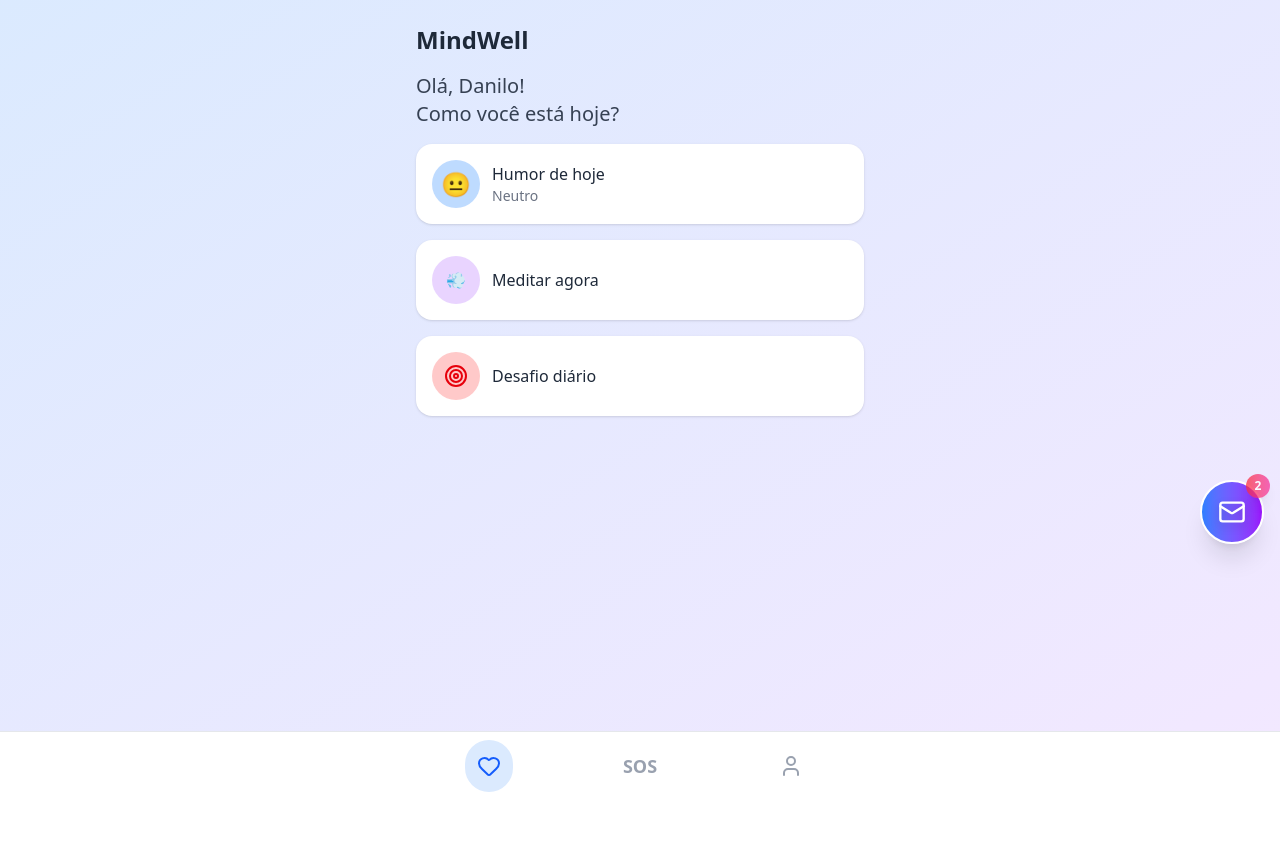
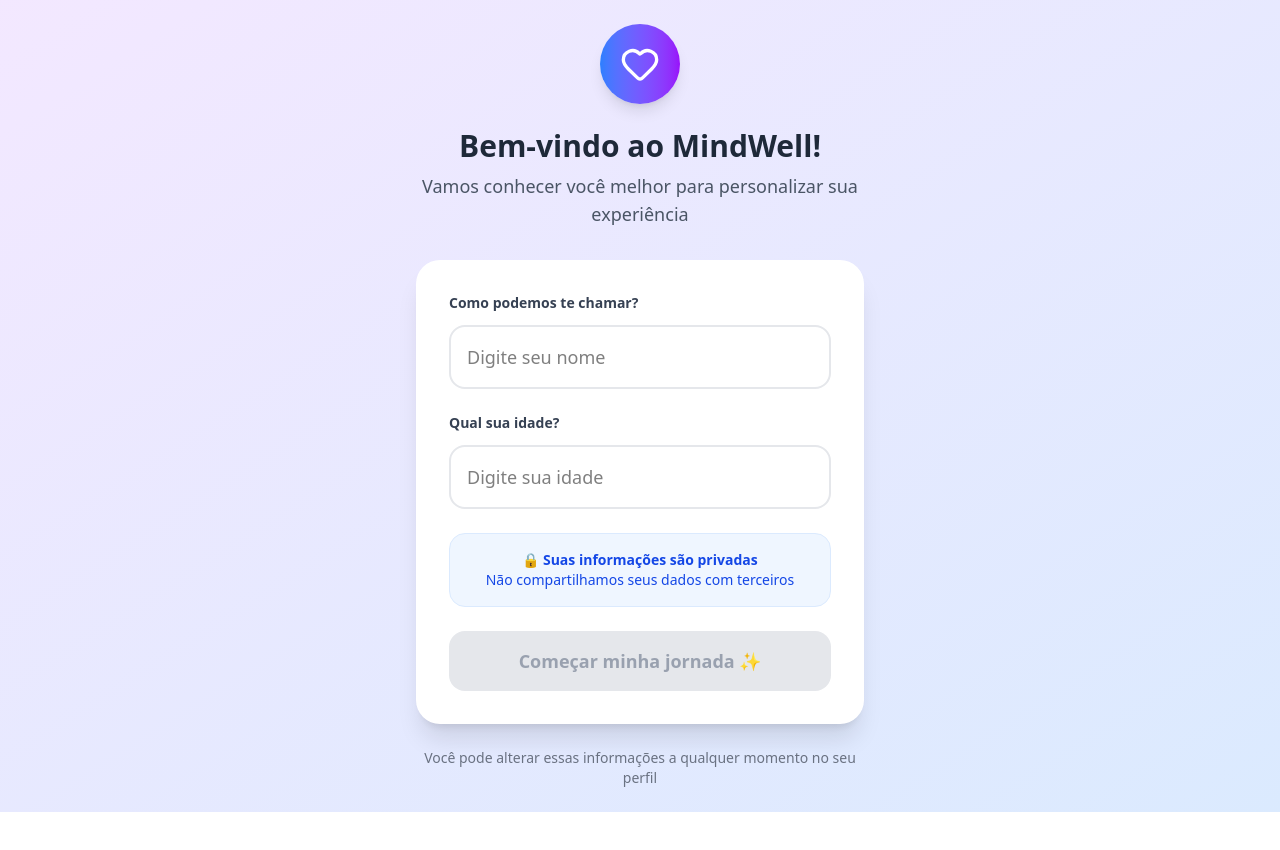
Before and after one commit to 3XP3CTR0/MindWellApp, a React (Vite) app: page / in a window 1280 px wide. Shown: the top 850 px of the page. Built offline with nearby package versions, Linux system fonts and the light colour scheme.

Commit message:
tela de perfil

```diff
--- a/src/MindWellApp.tsx
+++ b/src/MindWellApp.tsx
@@ -2,10 +2,13 @@ import React, { useState, useEffect } from 'react';
 import { ArrowLeft, Users, Music, Target, Heart, User, Edit3, Mail, X } from 'lucide-react';
 
 const MindWellApp = () => {
-  const [currentScreen, setCurrentScreen] = useState('home');
+  const [currentScreen, setCurrentScreen] = useState('onboarding');
+  const [isFirstTime, setIsFirstTime] = useState(true);
   const [mood, setMood] = useState<number | null>(null);
-  const [userName, setUserName] = useState('Danilo');
+  const [userName, setUserName] = useState('');
+  const [userAge, setUserAge] = useState('');
   const [tempName, setTempName] = useState('');
+  const [tempAge, setTempAge] = useState('');
   const [isEditing, setIsEditing] = useState(false);
   const [showModal, setShowModal] = useState(false);
   const [currentMessage, setCurrentMessage] = useState('');
@@ -75,6 +78,20 @@ const MindWellApp = () => {
   const closeModal = () => {
     setShowModal(false);
     setCurrentMessage('');
+  };
+
+  // Função para completar o onboarding
+  const completeOnboarding = () => {
+    if (tempName.trim() && tempAge.trim()) {
+      setUserName(tempName.trim());
+      setUserAge(tempAge.trim());
+      setIsFirstTime(false);
+      setCurrentScreen('home');
+      setTempName('');
+      setTempAge('');
+    } else {
+      alert('Por favor, preencha todos os campos para continuar.');
+    }
   };
 
   // Modal Component
@@ -147,6 +164,81 @@ const MindWellApp = () => {
       </div>
     );
   };
+
+  // Tela de Onboarding
+  const OnboardingScreen = () => (
+    <div className="min-h-screen bg-gradient-to-br from-purple-100 to-blue-100 p-6 flex items-center justify-center">
+      <div className="max-w-md w-full">
+        <div className="text-center mb-8">
+          <div className="w-20 h-20 bg-gradient-to-r from-blue-500 to-purple-600 rounded-full flex items-center justify-center mx-auto mb-6 shadow-lg">
+            <Heart className="w-10 h-10 text-white" />
+          </div>
+          <h1 className="text-3xl font-bold text-gray-800 mb-2">Bem-vindo ao MindWell!</h1>
+          <p className="text-gray-600 text-lg">Vamos conhecer você melhor para personalizar sua experiência</p>
+        </div>
+
+        <div className="bg-white rounded-3xl p-8 shadow-xl border border-white/50 backdrop-blur-sm">
+          <div className="space-y-6">
+            <div>
+              <label htmlFor="onboarding-name" className="block text-sm font-semibold text-gray-700 mb-3">
+                Como podemos te chamar?
+              </label>
+              <input
+                id="onboarding-name"
+                type="text"
+                value={tempName}
+                onChange={(e) => setTempName(e.target.value)}
+                placeholder="Digite seu nome"
+                className="w-full p-4 border-2 border-gray-200 rounded-2xl focus:outline-none focus:ring-2 focus:ring-blue-500 focus:border-transparent text-lg transition-all"
+                maxLength={30}
+                autoComplete="given-name"
+              />
+            </div>
+
+            <div>
+              <label htmlFor="onboarding-age" className="block text-sm font-semibold text-gray-700 mb-3">
+                Qual sua idade?
+              </label>
+              <input
+                id="onboarding-age"
+                type="number"
+                value={tempAge}
+                onChange={(e) => setTempAge(e.target.value)}
+                placeholder="Digite sua idade"
+                className="w-full p-4 border-2 border-gray-200 rounded-2xl focus:outline-none focus:ring-2 focus:ring-blue-500 focus:border-transparent text-lg transition-all"
+                min="1"
+                max="120"
+                autoComplete="age"
+              />
+            </div>
+
+            <div className="bg-blue-50 rounded-2xl p-4 border border-blue-100">
+              <p className="text-blue-700 text-sm text-center">
+                <span className="font-semibold">🔒 Suas informações são privadas</span><br />
+                Não compartilhamos seus dados com terceiros
+              </p>
+            </div>
+
+            <button
+              onClick={completeOnboarding}
+              disabled={!tempName.trim() || !tempAge.trim()}
+              className={`w-full py-4 rounded-2xl font-semibold text-lg transition-all duration-300 transform ${
+                tempName.trim() && tempAge.trim()
+                  ? 'bg-gradient-to-r from-blue-500 to-purple-600 text-white hover:from-blue-600 hover:to-purple-700 hover:scale-105 shadow-lg shadow-blue-200'
+                  : 'bg-gray-200 text-gray-400 cursor-not-allowed'
+              }`}
+            >
+              Começar minha jornada ✨
+            </button>
+          </div>
+        </div>
+
+        <p className="text-center text-gray-500 text-sm mt-6">
+          Você pode alterar essas informações a qualquer momento no seu perfil
+        </p>
+      </div>
+    </div>
+  );
 
   const HomeScreen = () => (
     <div className="min-h-screen bg-gradient-to-br from-blue-100 to-purple-100 p-6">
@@ -235,20 +327,25 @@ const MindWellApp = () => {
     const handleStartEdit = () => {
       setIsEditing(true);
       setTempName(userName);
+      setTempAge(userAge);
     };
 
     const handleSave = () => {
-      if (tempName.trim()) {
+      if (tempName.trim() && tempAge.trim()) {
         setUserName(tempName.trim());
+        setUserAge(tempAge.trim());
         setIsEditing(false);
         setTempName('');
-        setCurrentScreen('home');
+        setTempAge('');
+      } else {
+        alert('Por favor, preencha todos os campos.');
       }
     };
 
     const handleCancel = () => {
       setIsEditing(false);
       setTempName('');
+      setTempAge('');
     };
 
     return (
@@ -271,33 +368,67 @@ const MindWellApp = () => {
 
           <div className="bg-white rounded-2xl p-6 shadow-sm mb-6">
             <div className="flex items-center justify-between mb-4">
-              <h3 className="text-lg font-semibold text-gray-800">Seu nome</h3>
+              <h3 className="text-lg font-semibold text-gray-800">Suas informações</h3>
               <Edit3 className="w-5 h-5 text-gray-400" />
             </div>
 
             <div className="space-y-4">
               {!isEditing ? (
-                <div className="flex items-center justify-between">
-                  <span className="text-lg text-gray-700">{userName}</span>
+                <>
+                  <div className="flex items-center justify-between p-3 bg-gray-50 rounded-xl">
+                    <div>
+                      <span className="text-sm text-gray-500 block">Nome</span>
+                      <span className="text-lg text-gray-700 font-medium">{userName}</span>
+                    </div>
+                  </div>
+
+                  <div className="flex items-center justify-between p-3 bg-gray-50 rounded-xl">
+                    <div>
+                      <span className="text-sm text-gray-500 block">Idade</span>
+                      <span className="text-lg text-gray-700 font-medium">{userAge} anos</span>
+                    </div>
+                  </div>
+
                   <button
                     onClick={handleStartEdit}
-                    className="px-4 py-2 bg-blue-500 text-white rounded-lg font-medium hover:bg-blue-600 transition-colors"
+                    className="w-full px-4 py-3 bg-blue-500 text-white rounded-xl font-medium hover:bg-blue-600 transition-colors mt-4"
                   >
-                    Editar
+                    Editar informações
                   </button>
-                </div>
+                </>
               ) : (
                 <>
+                  <div>
+                    <label htmlFor="profile-name" className="block text-sm font-medium text-gray-700 mb-2">Nome</label>
                     <input
+                      id="profile-name"
                       type="text"
                       value={tempName}
                       onChange={(e) => setTempName(e.target.value)}
                       placeholder="Digite seu nome"
                       className="w-full p-3 border border-gray-200 rounded-xl focus:outline-none focus:ring-2 focus:ring-blue-500 focus:border-transparent"
+                      maxLength={30}
+                      autoComplete="given-name"
                       autoFocus
                     />
+                  </div>
 
-                  <div className="flex space-x-3">
+                  <div>
+                    <label htmlFor="profile-age" className="block text-sm font-medium text-gray-700 mb-2">Idade</label>
+                    <input
+                      id="profile-age"
+                      type="number"
+                      value={tempAge}
+                      onChange={(e) => setTempAge(e.target.value)}
+                      placeholder="Digite sua idade"
+                      className="w-full p-3 border border-gray-200 rounded-xl focus:outline-none focus:ring-2 focus:ring-blue-500 focus:border-transparent"
+                      min="1"
+                      max="120"
+                      autoComplete="age"
+                    />
+                  </div>
+
+                  <div className="flex space-x-3 mt-4">
                     <button
                       onClick={handleCancel}
                       className="flex-1 bg-gray-200 text-gray-700 py-3 rounded-xl font-medium hover:bg-gray-300 transition-colors"
@@ -575,12 +706,13 @@ const MindWellApp = () => {
 
   return (
     <div className="relative pb-20">
+      {currentScreen === 'onboarding' && <OnboardingScreen />}
       {currentScreen === 'home' && <HomeScreen />}
       {currentScreen === 'mood' && <MoodScreen />}
       {currentScreen === 'breathing' && <BreathingScreen />}
       {currentScreen === 'sos' && <SOSScreen />}
       {currentScreen === 'profile' && <ProfileScreen />}
-      <BottomNav />
+      {currentScreen !== 'onboarding' && <BottomNav />}
       <Modal />
     </div>
   );
```
Lines whose indentation alone changed are shown as unchanged.
